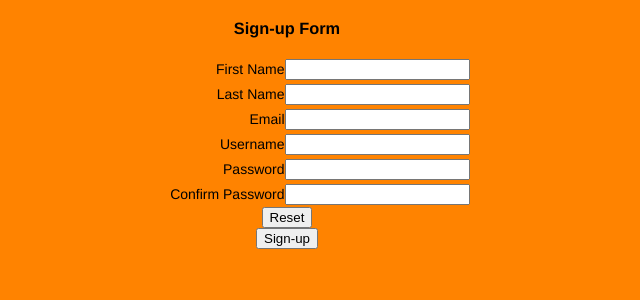
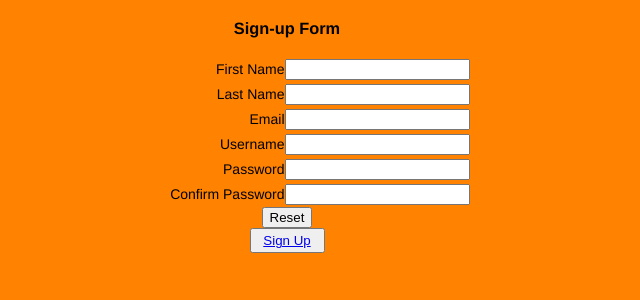
Before and after one commit to Benbigmac/Agile-Development-Tool, a Flask app: page /signUp in a window 1280 px wide. Shown: the top 300 px of the page, without its empty margins (353-993 px from the left). Run offline with Flask 2, Linux system fonts and the light colour scheme.

Commit message:
updated login button link to projects.html

```diff
--- /dev/null
+++ b/app/templates/congratsOnAccountCreation.html
@@ -0,0 +1 @@
+<h1> Account has been created </h1>
--- a/app/templates/index.html
+++ b/app/templates/index.html
@@ -38,7 +38,7 @@
                     </div>
          <br>
                     <div class="container-login100-form-btn p-t-10">
-                            <button style="height:25px; width:75px"><a href="dashboard.html">Login</a></button>
+                            <button style="height:25px; width:75px"><a href="projects.html">Login</a></button>
                     </div>
 
                     <br>
--- a/app/templates/signUp.html
+++ b/app/templates/signUp.html
@@ -42,7 +42,7 @@
 
 				<button type="reset" value="reset">Reset</button>
 			</br>
-        <button class="w3-xxlarge">Sign-up</button>
+				<button style="height:25px; width:75px"><a href="congratsOnAccountCreation.html">Sign Up</a></button>
     </form>
   </div>
 
```
Also changed, not shown: app/templates/projects.html (renamed from app/templates/dashboard.html).
